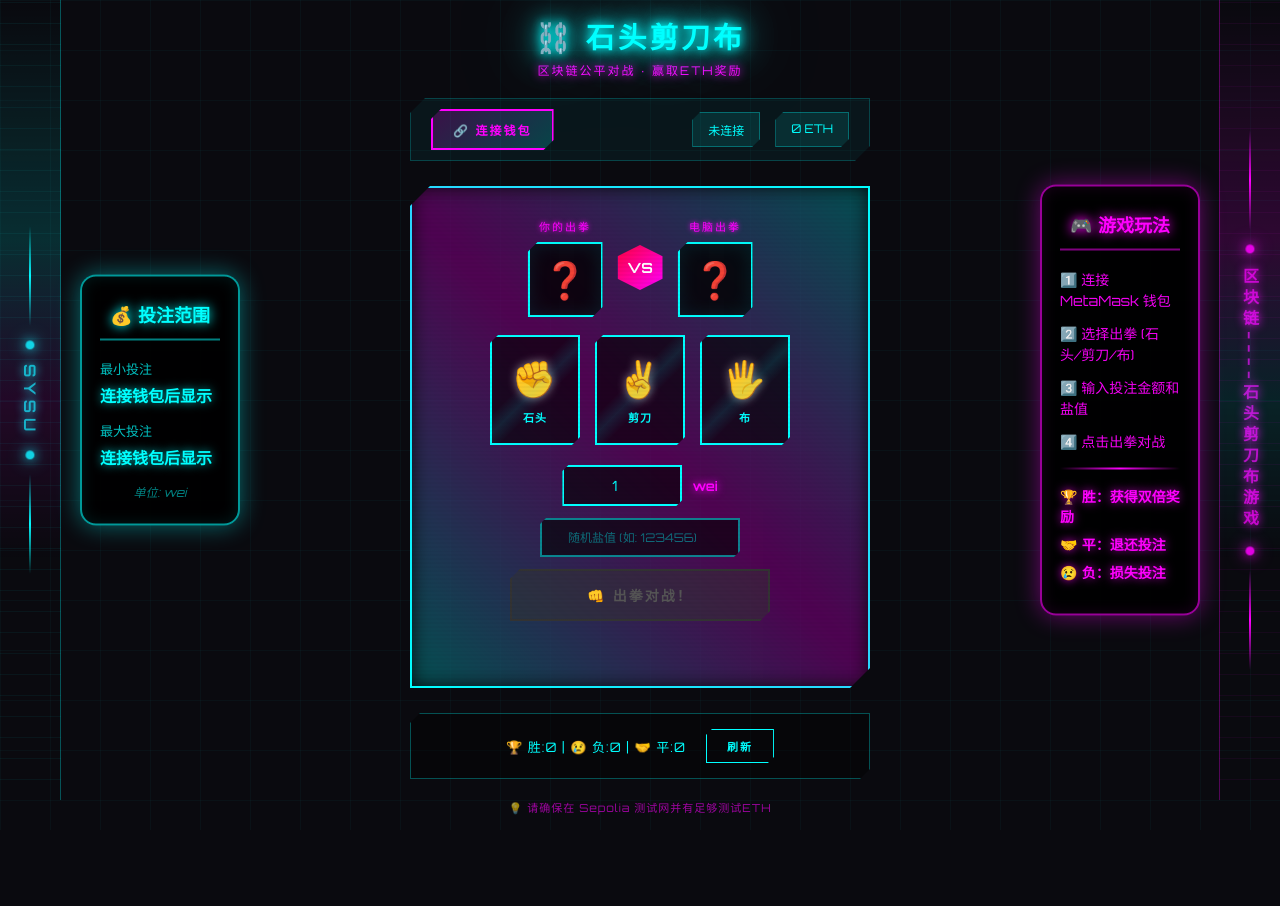
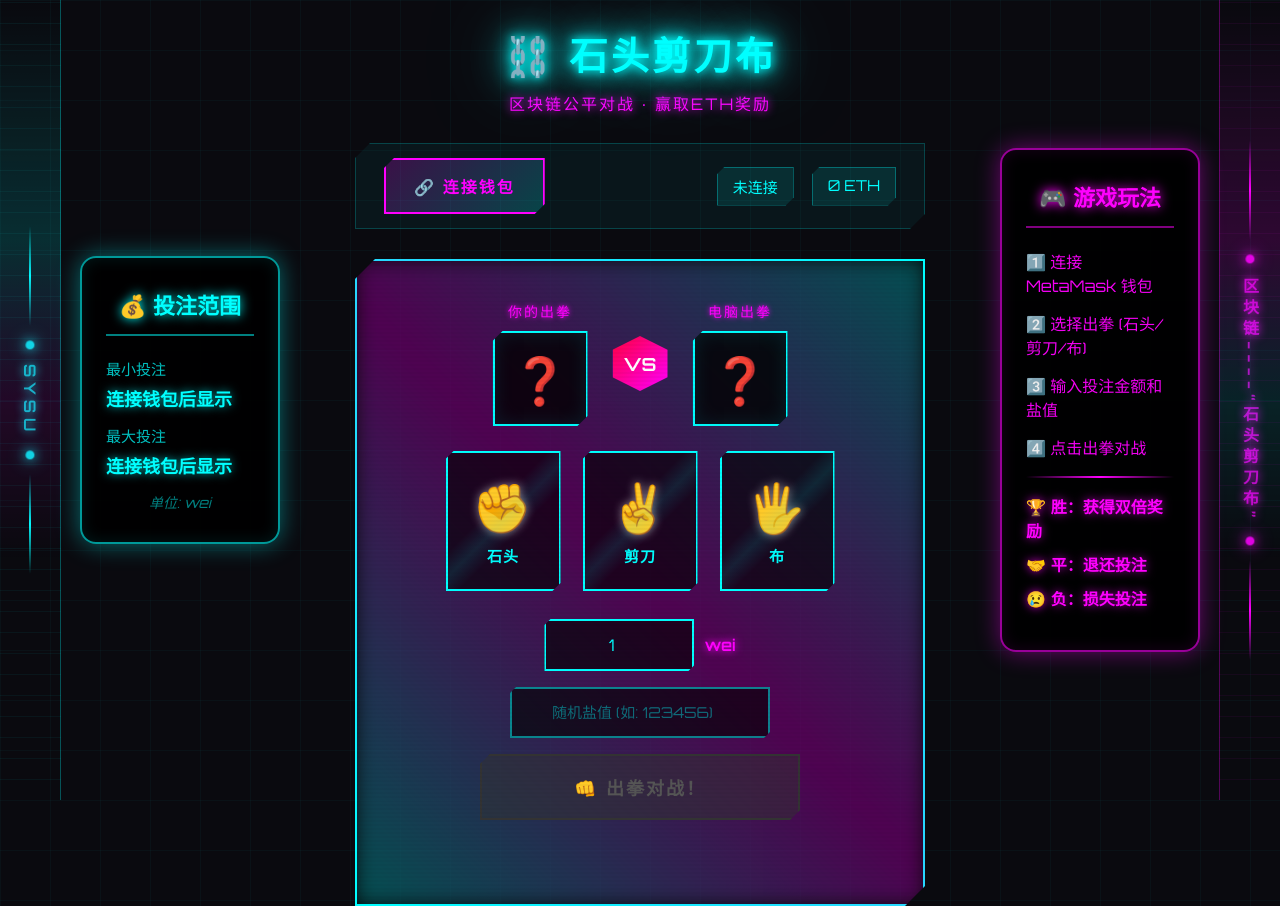
Before and after one commit to Frankie-GUAN/rps-game, a plain HTML site: page index.html in a window 1280 px wide. Shown: the top 906 px of the page. Before the commit the page ends 830 px from the top, so only its background shows below. Drawn offline with Linux system fonts and the light colour scheme.

Commit message:
一点点小外观优化和整体代码检查优化

```diff
--- a/app.js
+++ b/app.js
@@ -252,7 +252,6 @@ async function startGame() {
     }
 
     const fightBtn = document.getElementById("fightBtn");
-    const originalBtnText = fightBtn.innerText;
 
     // 按钮状态更新函数
     function updateBtnStatus(text) {
--- a/index.html
+++ b/index.html
@@ -19,7 +19,7 @@
     <div class="cyber-deco right">
         <div class="deco-line"></div>
         <div class="deco-dot"></div>
-        <div class="deco-text">区块链----石头剪刀布游戏</div>
+        <div class="deco-text">区块链----“石头剪刀布”</div>
         <div class="deco-dot"></div>
         <div class="deco-line"></div>
     </div>
--- a/style.css
+++ b/style.css
@@ -15,9 +15,10 @@ body {
         linear-gradient(90deg, rgba(0, 255, 255, 0.03) 1px, transparent 1px);
     background-size: 50px 50px;
     min-height: 100vh;
-    padding: 15px;
+    padding: 25px;
     overflow-x: hidden;
     position: relative;
+    font-size: 17px;
 }
 
 /* 赛博朋克侧边装饰 - 左侧 */
@@ -28,20 +29,6 @@ body::before {
     left: 0;
     width: 60px;
     height: 100%;
-    background:
-        linear-gradient(180deg,
-            transparent 0%,
-            rgba(0, 255, 255, 0.1) 20%,
-            rgba(255, 0, 255, 0.1) 40%,
-            transparent 60%,
-            rgba(0, 255, 255, 0.1) 80%,
-            transparent 100%);
-    border-right: 1px solid rgba(0, 255, 255, 0.3);
-    pointer-events: none;
-    z-index: 100;
-}
-
-body::before {
     background-image:
         repeating-linear-gradient(
             0deg,
@@ -55,6 +42,9 @@ body::before {
             rgba(0, 255, 255, 0.15) 30%,
             rgba(255, 0, 255, 0.1) 50%,
             transparent 70%);
+    border-right: 1px solid rgba(0, 255, 255, 0.3);
+    pointer-events: none;
+    z-index: 100;
 }
 
 /* 赛博朋克侧边装饰 - 右侧 */
@@ -84,16 +74,16 @@ body::after {
 }
 
 .container {
-    max-width: 480px;
+    max-width: 600px;
     margin: 0 auto;
     text-align: center;
-    padding: 0 10px;
+    padding: 0 15px;
 }
 
 h1 {
     color: #0ff;
-    font-size: 1.8rem;
-    margin-bottom: 5px;
+    font-size: 2.4rem;
+    margin-bottom: 10px;
     text-shadow:
         0 0 10px #0ff,
         0 0 20px #0ff,
@@ -113,8 +103,8 @@ h1 {
 
 .subtitle {
     color: #ff00ff;
-    font-size: 12px;
-    margin-bottom: 20px;
+    font-size: 16px;
+    margin-bottom: 28px;
     text-shadow: 0 0 10px #ff00ff;
     letter-spacing: 2px;
 }
@@ -206,8 +196,8 @@ button {
     background: transparent;
     border: 2px solid #0ff;
     color: #0ff;
-    padding: 10px 20px;
-    font-size: 13px;
+    padding: 14px 28px;
+    font-size: 16px;
     font-weight: 600;
     cursor: pointer;
     position: relative;
@@ -260,8 +250,8 @@ button:disabled::before {
     background: rgba(0, 255, 255, 0.05);
     border: 1px solid rgba(0, 255, 255, 0.2);
     border-radius: 0;
-    padding: 10px 20px;
-    margin-bottom: 25px;
+    padding: 14px 28px;
+    margin-bottom: 30px;
     clip-path: polygon(15px 0, 100% 0, 100% calc(100% - 15px), calc(100% - 15px) 100%, 0 100%, 0 15px);
 }
 
@@ -269,8 +259,8 @@ button:disabled::before {
     background: linear-gradient(135deg, rgba(255, 0, 255, 0.2), rgba(0, 255, 255, 0.2));
     border: 2px solid #ff00ff;
     color: #ff00ff;
-    padding: 10px 20px;
-    font-size: 12px;
+    padding: 14px 28px;
+    font-size: 16px;
     margin: 0;
 }
 
@@ -294,9 +284,9 @@ button:disabled::before {
 
 .wallet-info-mini {
     display: flex;
-    gap: 15px;
+    gap: 18px;
     color: #0ff;
-    font-size: 12px;
+    font-size: 15px;
 }
 
 .wallet-info-mini span {
@@ -310,7 +300,7 @@ button:disabled::before {
 .game-main {
     background: rgba(0, 0, 0, 0.6);
     border: 2px solid #0ff;
-    padding: 30px 25px;
+    padding: 40px 35px;
     position: relative;
     clip-path: polygon(20px 0, 100% 0, 100% calc(100% - 20px), calc(100% - 20px) 100%, 0 100%, 0 20px);
 }
@@ -333,8 +323,8 @@ button:disabled::before {
     display: flex;
     justify-content: center;
     align-items: center;
-    gap: 15px;
-    margin-bottom: 18px;
+    gap: 25px;
+    margin-bottom: 25px;
 }
 
 .player-side, .ai-side {
@@ -343,22 +333,22 @@ button:disabled::before {
 
 .player-label {
     color: #ff00ff;
-    font-size: 11px;
-    margin-bottom: 8px;
+    font-size: 14px;
+    margin-bottom: 10px;
     text-transform: uppercase;
     letter-spacing: 2px;
     text-shadow: 0 0 5px #ff00ff;
 }
 
 .choice-display {
-    width: 75px;
-    height: 75px;
+    width: 95px;
+    height: 95px;
     background: rgba(0, 0, 0, 0.8);
     border: 2px solid #0ff;
     display: flex;
     align-items: center;
     justify-content: center;
-    font-size: 36px;
+    font-size: 46px;
     position: relative;
     clip-path: polygon(10px 0, 100% 0, 100% calc(100% - 10px), calc(100% - 10px) 100%, 0 100%, 0 10px);
     box-shadow:
@@ -394,9 +384,9 @@ button:disabled::before {
     background: linear-gradient(135deg, #ff0040, #ff00ff);
     color: white;
     font-weight: 800;
-    font-size: 14px;
-    width: 45px;
-    height: 45px;
+    font-size: 18px;
+    width: 55px;
+    height: 55px;
     display: flex;
     align-items: center;
     justify-content: center;
@@ -412,10 +402,10 @@ button:disabled::before {
 
 /* 结果显示 */
 .result-display {
-    font-size: 26px;
+    font-size: 32px;
     font-weight: 700;
-    padding: 18px 25px;
-    margin-bottom: 25px;
+    padding: 22px 30px;
+    margin-bottom: 30px;
     text-transform: uppercase;
     letter-spacing: 4px;
     animation: resultGlitch 0.5s;
@@ -461,13 +451,13 @@ button:disabled::before {
 .choice-buttons {
     display: flex;
     justify-content: center;
-    gap: 15px;
-    margin-bottom: 20px;
+    gap: 22px;
+    margin-bottom: 28px;
 }
 
 .choice-btn {
-    width: 90px;
-    height: 110px;
+    width: 115px;
+    height: 140px;
     background: rgba(0, 0, 0, 0.6);
     border: 2px solid #0ff;
     cursor: pointer;
@@ -521,7 +511,7 @@ button:disabled::before {
 }
 
 .choice-emoji {
-    font-size: 36px;
+    font-size: 48px;
     transition: all 0.3s;
     filter: drop-shadow(0 0 5px rgba(255, 255, 255, 0.5));
 }
@@ -533,7 +523,7 @@ button:disabled::before {
 
 .choice-text {
     color: #0ff;
-    font-size: 11px;
+    font-size: 15px;
     font-weight: 600;
     text-transform: uppercase;
     letter-spacing: 1px;
@@ -549,7 +539,7 @@ button:disabled::before {
     display: flex;
     flex-direction: column;
     align-items: center;
-    gap: 12px;
+    gap: 16px;
 }
 
 .bet-row {
@@ -559,12 +549,12 @@ button:disabled::before {
 }
 
 .bet-row input {
-    width: 120px;
-    padding: 10px 12px;
+    width: 150px;
+    padding: 14px 16px;
     border: 2px solid #0ff;
     background: rgba(0, 0, 0, 0.6);
     color: #0ff;
-    font-size: 14px;
+    font-size: 16px;
     text-align: center;
     margin: 0;
     font-family: 'Orbitron', monospace;
@@ -580,17 +570,17 @@ button:disabled::before {
 .eth-label {
     color: #ff00ff;
     font-weight: 600;
-    font-size: 13px;
+    font-size: 16px;
     text-shadow: 0 0 8px #ff00ff;
 }
 
 .salt-input {
-    width: 200px;
-    padding: 10px 12px;
+    width: 260px;
+    padding: 14px 16px;
     border: 2px solid rgba(0, 255, 255, 0.5);
     background: rgba(0, 0, 0, 0.6);
     color: #0ff;
-    font-size: 12px;
+    font-size: 15px;
     text-align: center;
     margin: 0;
     font-family: 'Orbitron', monospace;
@@ -609,12 +599,12 @@ button:disabled::before {
 
 .fight-btn {
     width: 100%;
-    max-width: 260px;
-    padding: 14px 30px;
+    max-width: 320px;
+    padding: 18px 40px;
     background: linear-gradient(135deg, rgba(255, 0, 255, 0.3), rgba(0, 255, 255, 0.3));
     border: 2px solid #ff00ff;
     color: #fff;
-    font-size: 14px;
+    font-size: 18px;
     font-weight: 700;
     cursor: pointer;
     margin: 0;
@@ -679,9 +669,9 @@ button:disabled::before {
 /* 游戏状态 */
 .game-status {
     color: #0ff;
-    font-size: 12px;
-    margin-top: 15px;
-    min-height: 20px;
+    font-size: 15px;
+    margin-top: 20px;
+    min-height: 24px;
     text-shadow: 0 0 10px rgba(0, 255, 255, 0.5);
     letter-spacing: 1px;
 }
@@ -691,9 +681,9 @@ button:disabled::before {
     display: flex;
     justify-content: center;
     align-items: center;
-    gap: 20px;
-    margin-top: 25px;
-    padding: 15px 25px;
+    gap: 25px;
+    margin-top: 30px;
+    padding: 18px 30px;
     background: rgba(0, 0, 0, 0.4);
     border: 1px solid rgba(0, 255, 255, 0.3);
     clip-path: polygon(10px 0, 100% 0, 100% calc(100% - 10px), calc(100% - 10px) 100%, 0 100%, 0 10px);
@@ -701,7 +691,7 @@ button:disabled::before {
 
 #recordShow {
     color: #0ff;
-    font-size: 13px;
+    font-size: 16px;
     letter-spacing: 1px;
 }
 
@@ -709,8 +699,8 @@ button:disabled::before {
     background: transparent;
     border: 1px solid #0ff;
     color: #0ff;
-    padding: 8px 20px;
-    font-size: 11px;
+    padding: 10px 24px;
+    font-size: 14px;
     margin: 0;
     clip-path: polygon(6px 0, 100% 0, 100% calc(100% - 6px), calc(100% - 6px) 100%, 0 100%, 0 6px);
 }
@@ -722,8 +712,8 @@ button:disabled::before {
 
 .tip {
     color: rgba(255, 0, 255, 0.6);
-    font-size: 11px;
-    margin-top: 20px;
+    font-size: 14px;
+    margin-top: 25px;
     letter-spacing: 1px;
 }
 
@@ -914,8 +904,8 @@ button:disabled::before {
     position: fixed;
     top: 50%;
     transform: translateY(-50%);
-    width: 160px;
-    padding: 24px 18px;
+    width: 200px;
+    padding: 30px 24px;
     background: rgba(0, 0, 0, 0.92);
     border-radius: 16px;
     z-index: 90;
@@ -935,11 +925,11 @@ button:disabled::before {
 }
 
 .tip-title {
-    font-size: 18px;
+    font-size: 22px;
     font-weight: 700;
     text-align: center;
-    margin-bottom: 18px;
-    padding-bottom: 12px;
+    margin-bottom: 22px;
+    padding-bottom: 14px;
     border-bottom: 2px solid;
 }
 
@@ -963,31 +953,31 @@ button:disabled::before {
 
 .tip-label {
     color: rgba(0, 255, 255, 0.75);
-    font-size: 13px;
-    margin-bottom: 5px;
+    font-size: 15px;
+    margin-bottom: 6px;
 }
 
 .tip-item span:last-child {
     color: #0ff;
     font-weight: 600;
-    font-size: 16px;
+    font-size: 18px;
     word-break: break-all;
     text-shadow: 0 0 10px rgba(0, 255, 255, 0.7);
 }
 
 .tip-note {
     color: rgba(0, 255, 255, 0.5);
-    font-size: 12px;
+    font-size: 14px;
     text-align: center;
-    margin-top: 10px;
+    margin-top: 12px;
     font-style: italic;
 }
 
 .tip-step {
     color: rgba(255, 0, 255, 0.95);
-    margin-bottom: 12px;
+    margin-bottom: 14px;
     line-height: 1.5;
-    font-size: 14px;
+    font-size: 16px;
 }
 
 .tip-divider {
@@ -999,9 +989,9 @@ button:disabled::before {
 .tip-result {
     color: #ff00ff;
     font-weight: 600;
-    font-size: 14px;
+    font-size: 16px;
     text-shadow: 0 0 10px rgba(255, 0, 255, 0.7);
-    margin-bottom: 8px;
+    margin-bottom: 10px;
 }
 
 /* 小屏幕隐藏侧边提示 */
```
